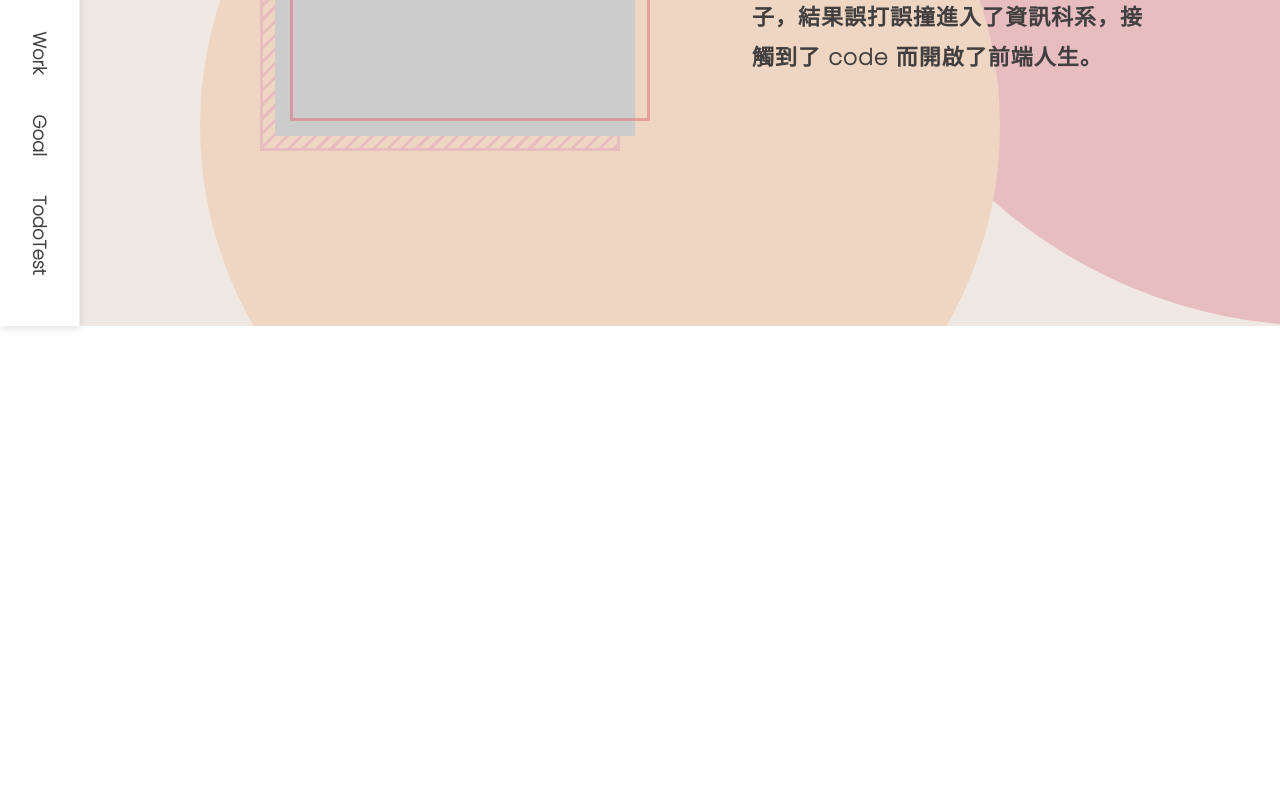
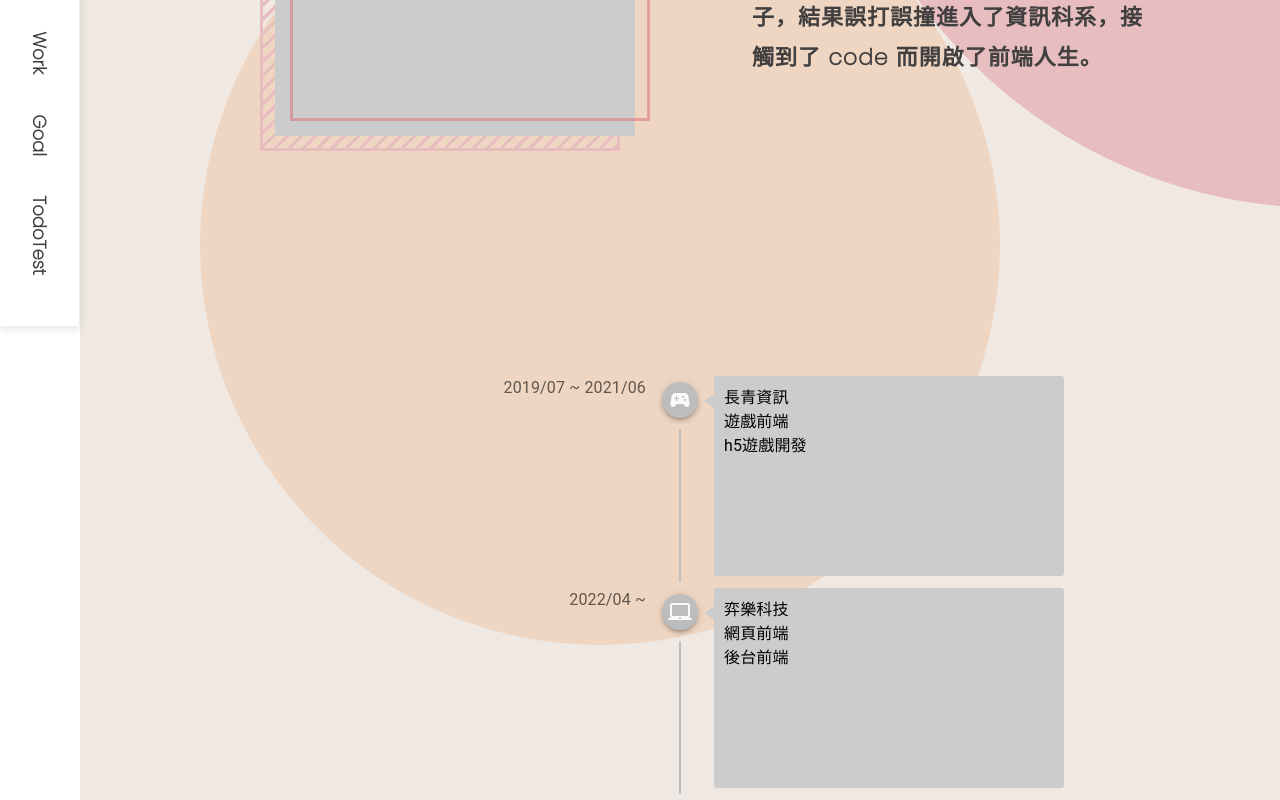
Before and after one commit to Little-Ker/React-Personal-Website, a React (Create React App) app: page /about in a window 1280 px wide. Shown: the part 474-1274 px from the top of the page. Before the commit the page ends 800 px from the top, so only its background shows below. Built offline with nearby package versions, Linux system fonts and the light colour scheme.

Commit message:
[新增] Material UI - Timeline 測試

```diff
--- /dev/null
+++ b/src/component/timelineTest/TimelineTest.js
@@ -0,0 +1,58 @@
+import React from "react"
+import styles from './timelineTest.module.sass'
+
+import Timeline from '@mui/lab/Timeline'
+import TimelineItem from '@mui/lab/TimelineItem'
+import TimelineSeparator from '@mui/lab/TimelineSeparator'
+import TimelineConnector from '@mui/lab/TimelineConnector'
+import TimelineContent from '@mui/lab/TimelineContent'
+import TimelineDot from '@mui/lab/TimelineDot'
+import TimelineOppositeContent from '@mui/lab/TimelineOppositeContent'
+
+import LaptopMacIcon from '@mui/icons-material/LaptopMac'
+import SportsEsportsIcon from '@mui/icons-material/SportsEsports'
+
+const companyData = [
+    { title: '長青資訊', time: '2019/07 ~ 2021/06', job: '遊戲前端', content: 'h5遊戲開發', icon: <SportsEsportsIcon /> },
+    { title: '弈樂科技', time: '2022/04 ~ ',  job: '網頁前端', content: '後台前端', icon: <LaptopMacIcon /> },
+]
+
+const TimelineTest = () => {
+    return (
+        <div>
+            <Timeline>
+            {companyData.map((value, index) => (
+                <TimelineItem key={index}>
+                <TimelineOppositeContent color="text.secondary">
+                    {value.time}
+                </TimelineOppositeContent>
+                <TimelineSeparator>
+                    <TimelineDot sx={{ boxShadow: 3 }}>{value.icon}</TimelineDot>
+                    <TimelineConnector />
+                </TimelineSeparator>
+                <TimelineContent>
+                    <div className={styles.ex}>
+                        <div className={styles.title}>
+                            <div>{value.title}</div>
+                            <div>{value.job}</div>
+                        </div>
+                        <p>{value.content}</p>
+                    </div>
+                </TimelineContent>
+                </TimelineItem>
+            ))}
+            </Timeline>
+        </div>
+    )
+}
+
+export default function Work() {
+    return (
+        <div>
+            <div>
+                <h1>Work</h1>
+                <TimelineTest />
+            </div>
+        </div>
+    )
+}
--- /dev/null
+++ b/src/component/timelineTest/timelineTest.module.sass
@@ -0,0 +1,21 @@
+.ex
+    width: 350px
+    height: 200px
+    background-color: #ccc
+    padding: 10px
+    border-radius: 3px
+    position: relative
+    &::before
+        content: ''
+        width: 0
+        height: 0
+        border-style: solid
+        border-width: 10px 15px 10px 0
+        border-color: transparent #ccc transparent transparent
+        position: absolute
+        left: -10px
+        top: 15px
+    .title
+        z-index: 1
+        position: relative
+        margin-right: 30px
--- a/src/view/aboutView/AboutView.jsx
+++ b/src/view/aboutView/AboutView.jsx
@@ -2,6 +2,7 @@ import styles from './aboutView.module.sass'
 import '../../style/main.sass'
 
 import Me from '../../component/about/me/Me'
+import TimelineTest from '../../component/timelineTest/TimelineTest'
 // import Live from '../../component/about/live/Live'
 
 function BgCircle() {
@@ -21,6 +22,7 @@ function aboutView() {
             <BgCircle />
             <div className='container1280' >
                 <Me />
+                <TimelineTest />
                 {/* <Live /> */}
             </div>
         </div>
```
